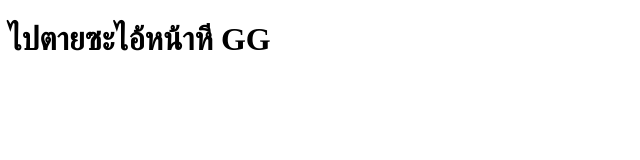
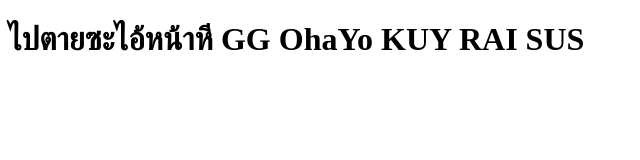
Before and after one commit to OHM0243/git-demo, a plain HTML site: page index.html in a window 1280 px wide. Shown: the whole page, without its empty margins (0-640 px from the left). Drawn offline with Linux system fonts and the light colour scheme.

Commit message:
First Update

```diff
--- a/index.html
+++ b/index.html
@@ -11,6 +11,7 @@
     <h1>
         ไปตายซะไอ้หน้าหี
         GG
+	OhaYo KUY RAI SUS
     </h1>
 
 </body>
```
